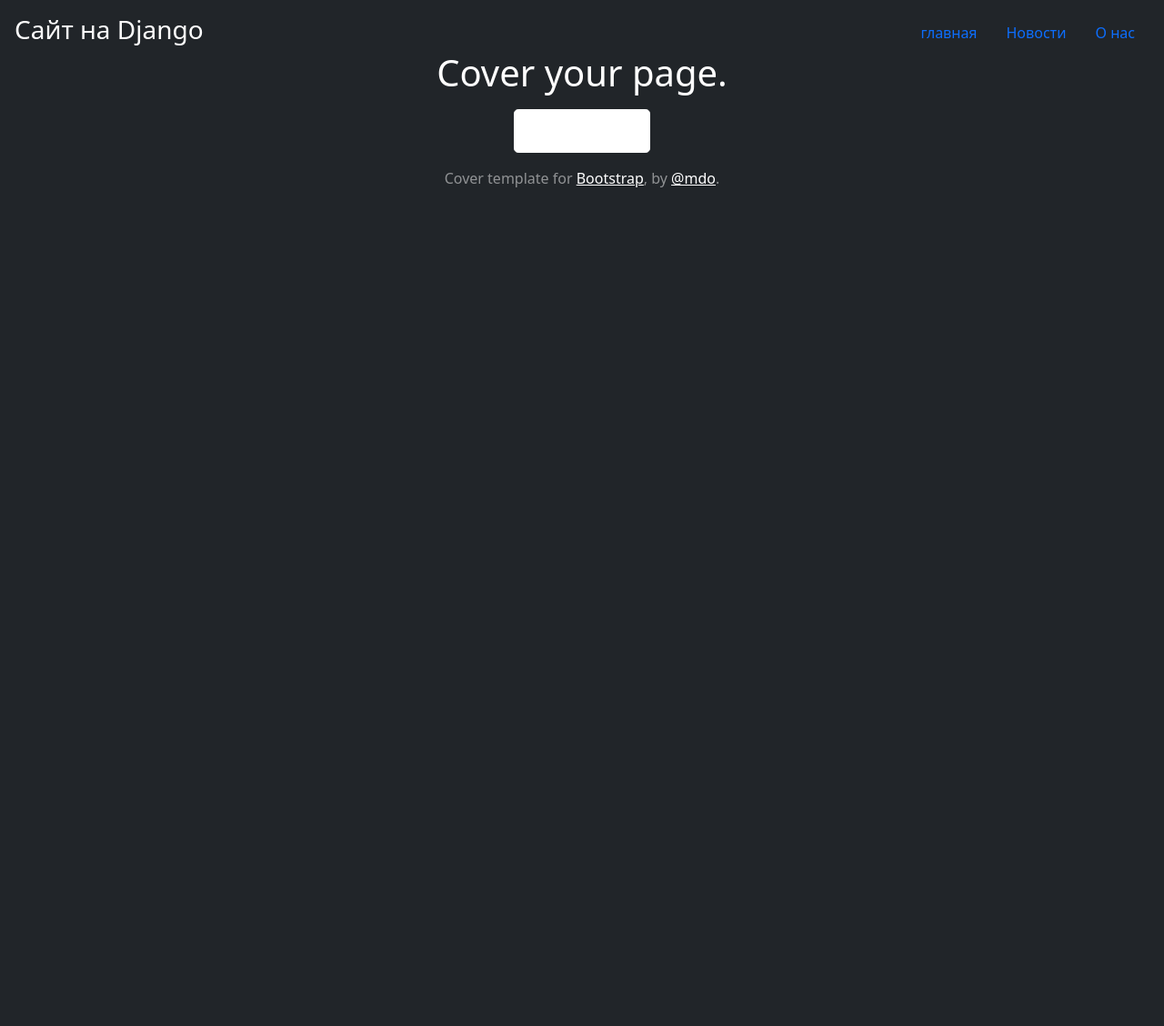
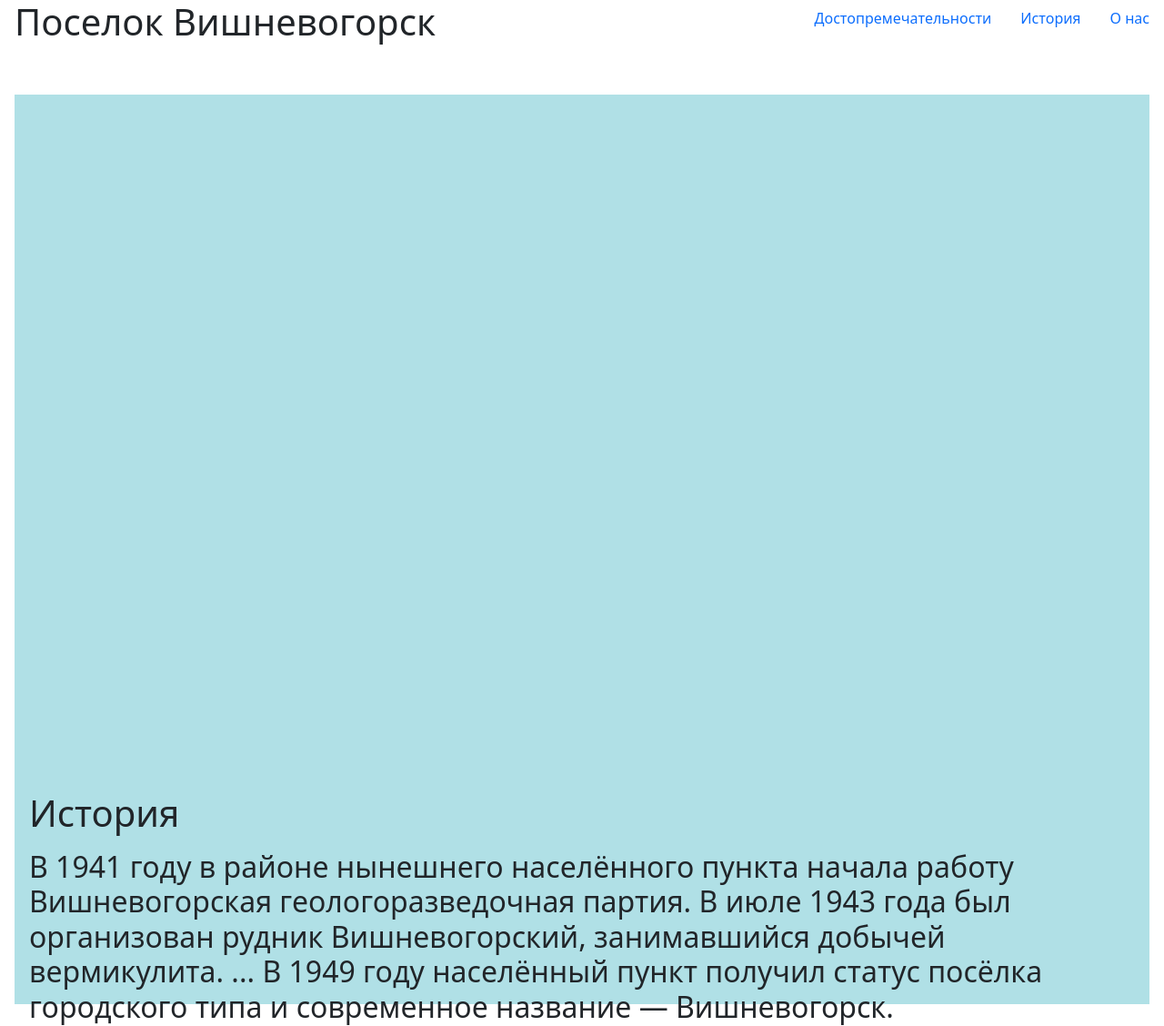
Before and after one commit to kotnarcot/Project213, a Django app: page /news in a window 1280 px wide. Shown: the whole page at 91% size. Before the commit the page ends 206 px from the top, so only its background shows below. Run offline with Django 4.2, Linux system fonts and the light colour scheme.

Commit message:
Update news.html

```diff
--- a/taskmanager/main/templates/main/news.html
+++ b/taskmanager/main/templates/main/news.html
@@ -1,6 +1,36 @@
 <!doctype html>
 <html lang="en">
 <head>
+       <header class="mb-auto">
+
+
+
+
+
+        <div>
+          <nav class="nav nav-masthead justify-content-center float-md-end">
+            <a class="nav-link" href="{% url 'ind' %}">Достопремечательности</a>
+            <a class="nav-link active" aria-current="page" href="{% url 'nw' %}">История</a>
+            <a class="nav-link" href="{% url 'ab' %}">О нас</a>
+          </nav>
+      </header>
+      <main class="px-3">
+        <h1>Поселок Вишневогорск</h1>
+        <p class="lead">{% block body%} {% endblock%}</p>
+        <p class="lead">
+        </p>
+      <footer class="mt-auto text-white-50">
+        <p>Cover template for <a href="https://getbootstrap.com/" class="text-white">Bootstrap</a>, by <a href="https://twitter.com/mdo" class="text-white">@mdo</a>.</p>
+      </footer>
+    </div>
+
+
+
+
+<div class="example-1"></div>
+<div class="example-1"></div>
+
+<div class="example-1"></div>
     <meta charset="UTF-8">
     <meta name="viewport"
           content="width=device-width, user-scalable=no, initial-scale=1.0, maximum-scale=1.0, minimum-scale=1.0">
@@ -9,32 +39,27 @@
     <link rel="stylesheet" href="https://cdn.jsdelivr.net/npm/bootstrap@5.1.3/dist/css/bootstrap.min.css">
 </head>
 
-<body class="d-flex h-100 text-center text-white bg-dark">
 
+
+
+
+
+
+<body >
+<div class="example-1">
     <div class="cover-container d-flex w-100 h-100 p-3 mx-auto flex-column">
-      <header class="mb-auto">
-        <div>
-          <h3 class="float-md-start mb-0">Сайт на Django</h3>
-          <nav class="nav nav-masthead justify-content-center float-md-end">
-            <a class="nav-link" href="{% url 'ind' %}">главная</a>
-            <a class="nav-link active" aria-current="page" href="{% url 'nw' %}">Новости</a>
-            <a class="nav-link" href="{% url 'ab' %}">О нас</a>
-          </nav>
-        </div>
-      </header>
+                <h1>История<h1/>
+                    <h2>В 1941 году в районе нынешнего населённого пункта начала работу Вишневогорская геологоразведочная партия. В июле 1943 года был организован рудник Вишневогорский, занимавшийся добычей вермикулита. ... В 1949 году населённый пункт получил статус посёлка городского типа и современное название — Вишневогорск.</h2>
 
-      <main class="px-3">
-        <h1>Cover your page.</h1>
-        <p class="lead">{% block body%} {% endblock%}</p>
-        <p class="lead">
-          <a href="/" class="btn btn-lg btn-secondary fw-bold border-white bg-white">Learn more</a>
-        </p>
-      </main>
 
-      <footer class="mt-auto text-white-50">
-        <p>Cover template for <a href="https://getbootstrap.com/" class="text-white">Bootstrap</a>, by <a href="https://twitter.com/mdo" class="text-white">@mdo</a>.</p>
-      </footer>
-    </div>
+
+        <style>
+        .example-1 {
+            height: 250px;
+            background-color: #B0E0E6;
+        }
+        </style>
 
 </body>
+
 </html>
```
